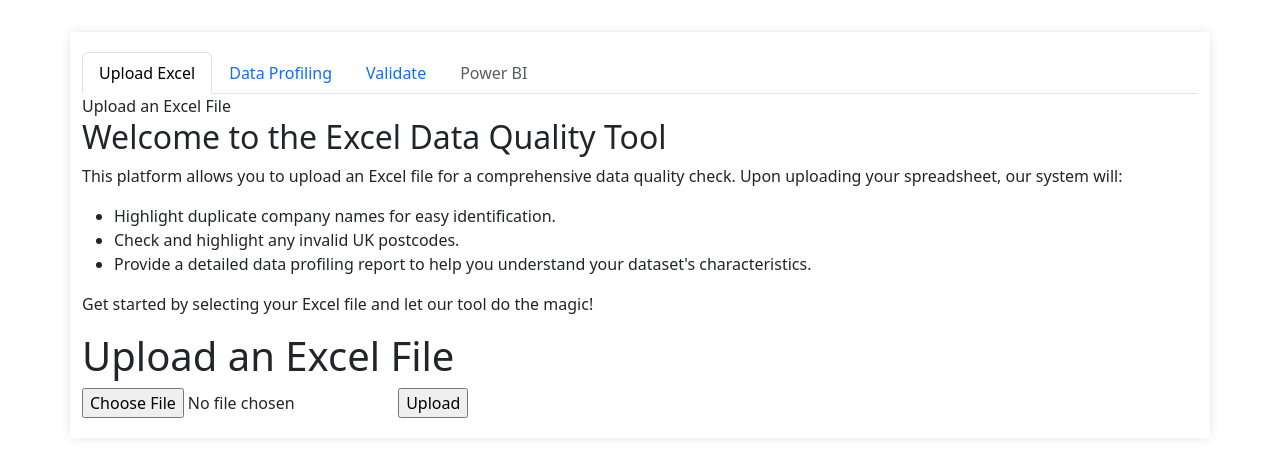
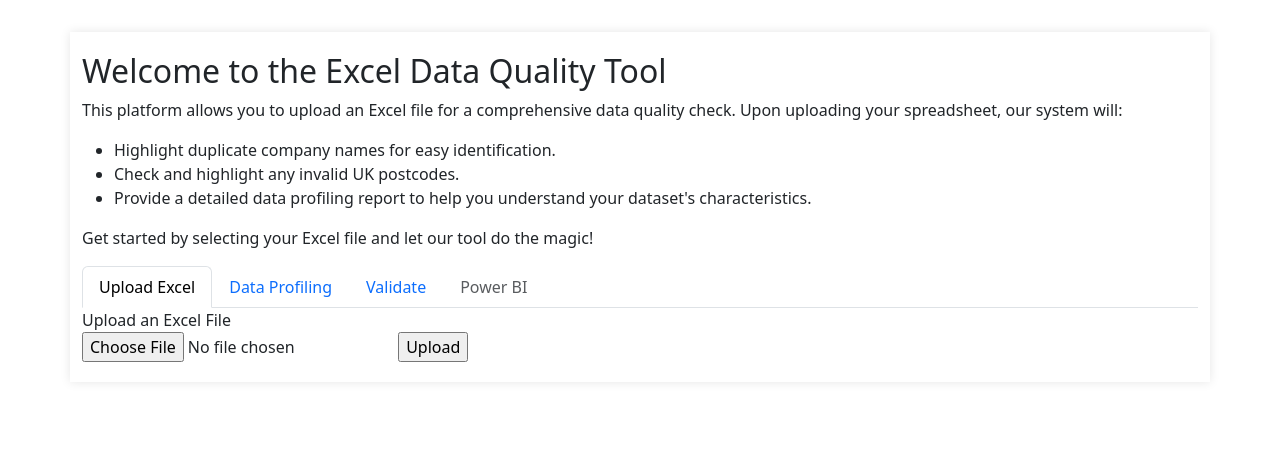
Before and after one commit to Soondus-alhassan/proflitproject, a Flask app: page / in a window 1280 px wide. Shown: the part 40-497 px from the top of the page. Run offline with Flask 3, Linux system fonts and the light colour scheme.

Commit message:
Forms added under tabs

```diff
--- a/templates/original.html
+++ b/templates/original.html
@@ -3,9 +3,27 @@
    {% block title %}Excel Operations {% endblock %}
    {% block content %}
 <body>
+
+    <!-- Introduction Section -->
+<div class="intro-section">
+    <h2>Welcome to the Excel Data Quality Tool</h2>
+    <p>
+        This platform allows you to upload an Excel file for a comprehensive data quality check. Upon uploading your spreadsheet, our system will:
+    </p>
+    <ul>
+        <li>Highlight duplicate company names for easy identification.</li>
+        <li>Check and highlight any invalid UK postcodes.</li>
+        <li>Provide a detailed data profiling report to help you understand your dataset's characteristics.</li>
+    </ul>
+    <p>
+        Get started by selecting your Excel file and let our tool do the magic!
+    </p>
+</div>
+
+
     <ul class="nav nav-tabs" id="myTab" role="tablist">
         <li class="nav-item" role="presentation">
-          <button class="nav-link active" id="home-tab" data-bs-toggle="tab" data-bs-target="#home-tab-pane" type="button" role="tab" aria-controls="home-tab-pane" aria-selected="true">Upload Excel</button>
+          <button class="nav-link active" id="home-tab" data-bs-toggle="tab" data-bs-target="#home-tab-pane" type="button" role="tab" aria-controls="home-tab-pane" aria-selected="true">Upload Excel </button>
         </li>
         <li class="nav-item" role="presentation">
           <button class="nav-link" id="profile-tab" data-bs-toggle="tab" data-bs-target="#profile-tab-pane" type="button" role="tab" aria-controls="profile-tab-pane" aria-selected="false">Data Profiling</button>
@@ -18,9 +36,20 @@
         </li>
       </ul>
       <div class="tab-content" id="myTabContent">
-        <div class="tab-pane fade show active" id="home-tab-pane" role="tabpanel" aria-labelledby="home-tab" tabindex="0">Upload an Excel File</div>
-        <div class="tab-pane fade" id="profile-tab-pane" role="tabpanel" aria-labelledby="profile-tab" tabindex="0">The data profiling page analyzes the uploaded Excel sheet and provides a summary of its contents, such as total records, unique values, missing values, and the top five occurrences for each column</div>
-        <div class="tab-pane fade" id="contact-tab-pane" role="tabpanel" aria-labelledby="contact-tab" tabindex="0">Validate and Standardize Data
+        <div class="tab-pane fade show active" id="home-tab-pane" role="tabpanel" aria-labelledby="home-tab" tabindex="0">Upload an Excel File    <form method="POST" action="/upload" enctype="multipart/form-data">
+            <input type="file" name="file" accept=".xlsx">
+            <input type="submit" value="Upload">
+        </form></div>
+        <div class="tab-pane fade" id="profile-tab-pane" role="tabpanel" aria-labelledby="profile-tab" tabindex="0">The data profiling page analyzes the uploaded Excel sheet and provides a summary of its contents, such as total records, unique values, missing values, and the top five occurrences for each column
+            <form method="POST" action="/data-profiling" enctype="multipart/form-data">
+                <input type="file" name="file" accept=".xlsx">
+                <input type="submit" value="Profile Data">
+            </form>
+        </div>
+        <div class="tab-pane fade" id="contact-tab-pane" role="tabpanel" aria-labelledby="contact-tab" tabindex="0">Validate and Standardize Data <form method="POST" action="/validate" enctype="multipart/form-data">
+            <input type="file" name="file" accept=".xlsx">
+            <input type="submit" value="Validate Data">
+        </form>
             <iframe width="100%" height="600px" src="https://app.powerbi.com/reportEmbed?reportId=f1505987-76f1-4420-9cb0-ca7d7b4ddd71&amp;autoAuth=true&amp;ctid=76a2ae5a-9f00-4f6b-95ed-5d33d77c4d61" allowfullscreen="true">
         </iframe></div>
         <div class="tab-pane fade" id="disabled-tab-pane" role="tabpanel" aria-labelledby="disabled-tab" tabindex="0">...</div>
@@ -48,28 +77,11 @@
     <div class="tab" onclick="showTab('validate')">Validate</div>
 </div>-->
 
-<!-- Introduction Section -->
-<div class="intro-section">
-    <h2>Welcome to the Excel Data Quality Tool</h2>
-    <p>
-        This platform allows you to upload an Excel file for a comprehensive data quality check. Upon uploading your spreadsheet, our system will:
-    </p>
-    <ul>
-        <li>Highlight duplicate company names for easy identification.</li>
-        <li>Check and highlight any invalid UK postcodes.</li>
-        <li>Provide a detailed data profiling report to help you understand your dataset's characteristics.</li>
-    </ul>
-    <p>
-        Get started by selecting your Excel file and let our tool do the magic!
-    </p>
-</div>
-
 
 
   <!-- End Example Code -->
 
-<div id="upload" style="display:block;">
-    <h1>Upload an Excel File</h1>
+<div id="upload" style="display:none;">
     <form method="POST" action="/upload" enctype="multipart/form-data">
         <input type="file" name="file" accept=".xlsx">
         <input type="submit" value="Upload">
```
